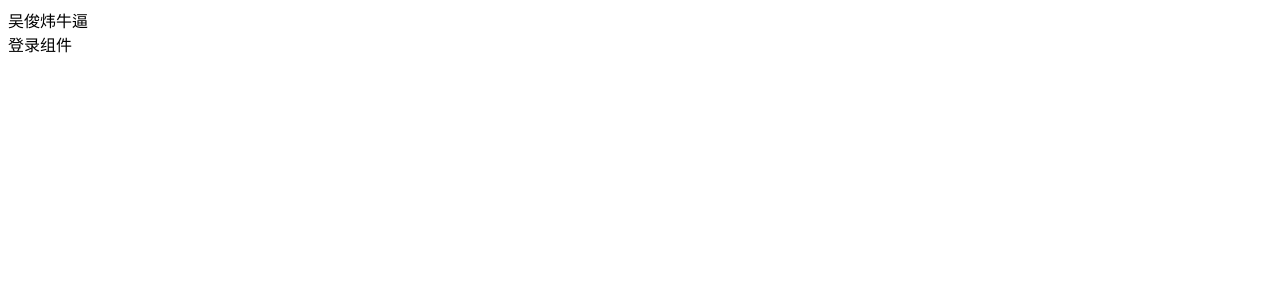
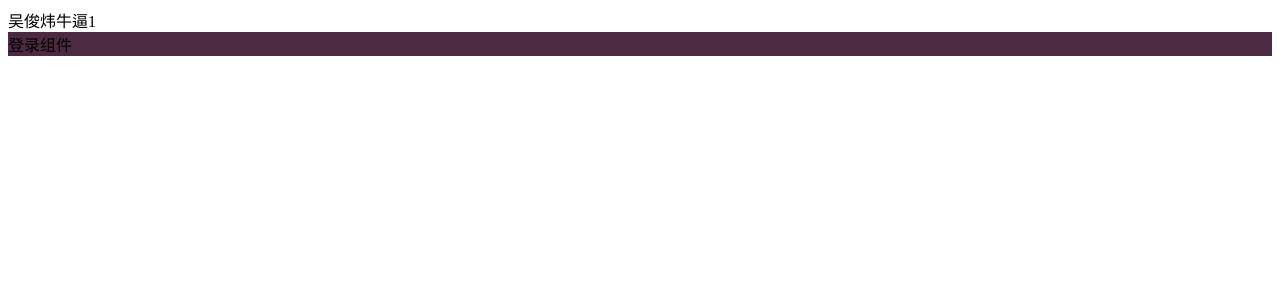
Before and after one commit to elite-hzy/vue_shop, a Vue app: page /#/login in a window 1280 px wide. Shown: the top 300 px of the page. Built offline with nearby package versions, Linux system fonts and the light colour scheme.

Commit message:
before12.15

```diff
--- a/package.json
+++ b/package.json
@@ -10,6 +10,7 @@
     "axios": "^0.24.0",
     "core-js": "^3.6.5",
     "element-ui": "^2.4.5",
+    "less-loader": "^6.0.0",
     "vue": "^2.6.11",
     "vue-router": "^3.2.0"
   },
@@ -18,6 +19,7 @@
     "@vue/cli-plugin-router": "~4.5.0",
     "@vue/cli-service": "~4.5.0",
     "babel-plugin-component": "^1.1.1",
+    "less": "^4.1.2",
     "vue-cli-plugin-element": "^1.0.1",
     "vue-template-compiler": "^2.6.11"
   }
--- a/src/App.vue
+++ b/src/App.vue
@@ -1,6 +1,6 @@
 <template>
   <div id="app">
-    吴俊炜牛逼
+    吴俊炜牛逼1
 
     <!-- 路由占位符 -->
     <router-view></router-view>
--- a/src/components/Login.vue
+++ b/src/components/Login.vue
@@ -1,5 +1,5 @@
 <template>
-    <div>
+    <div  class="login_container">
     登录组件
     </div>
 </template>
@@ -9,5 +9,7 @@
 export default{}
 </script>
 <style lang="less" scoped>
-
+     .login_container{
+         background-color: #4c2a41;
+    }
 </style>
--- a/src/router/index.js
+++ b/src/router/index.js
@@ -6,7 +6,7 @@ Vue.use(VueRouter)
 
 const routes = [
   {path: '/login',component: Login},
-  {path: '/',redirect: '/login'}
+  {path: '/',redirect: '/login'},
 ]
 
 const router = new VueRouter({
```
Also changed, not shown: 1 other file (tests, documents, lock files or other folders).
